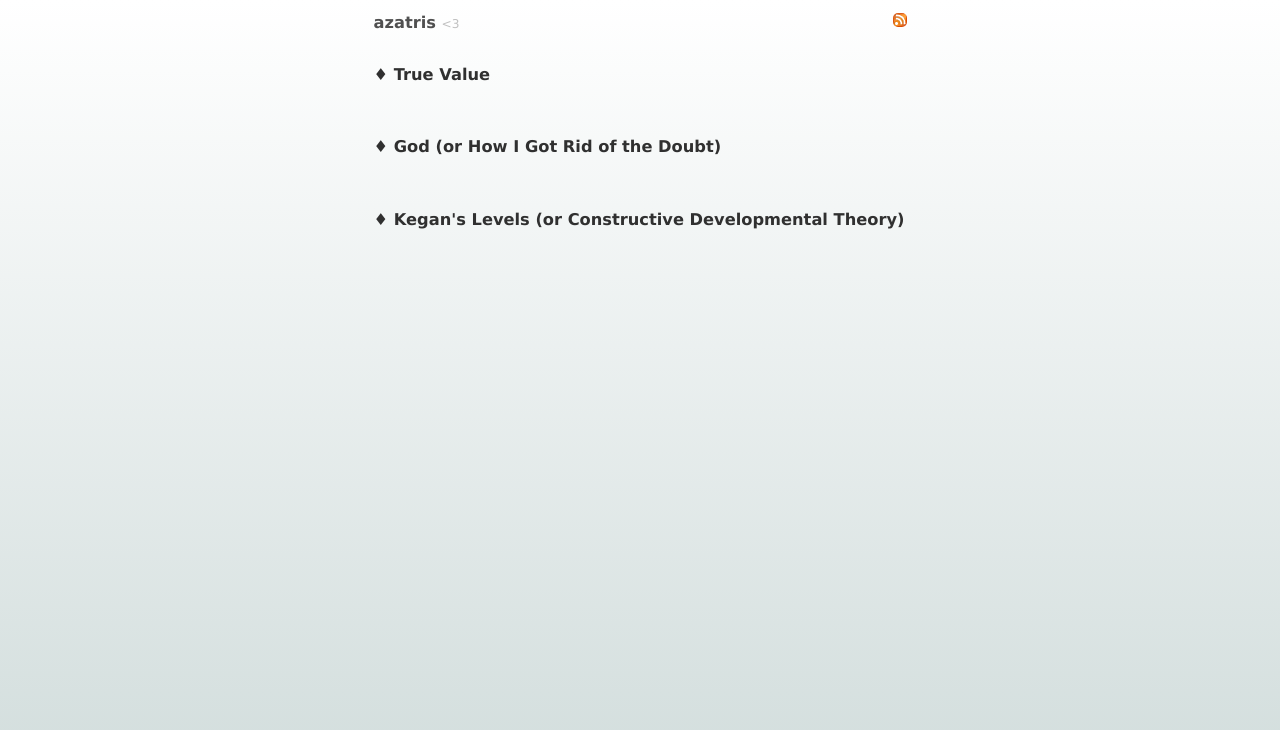
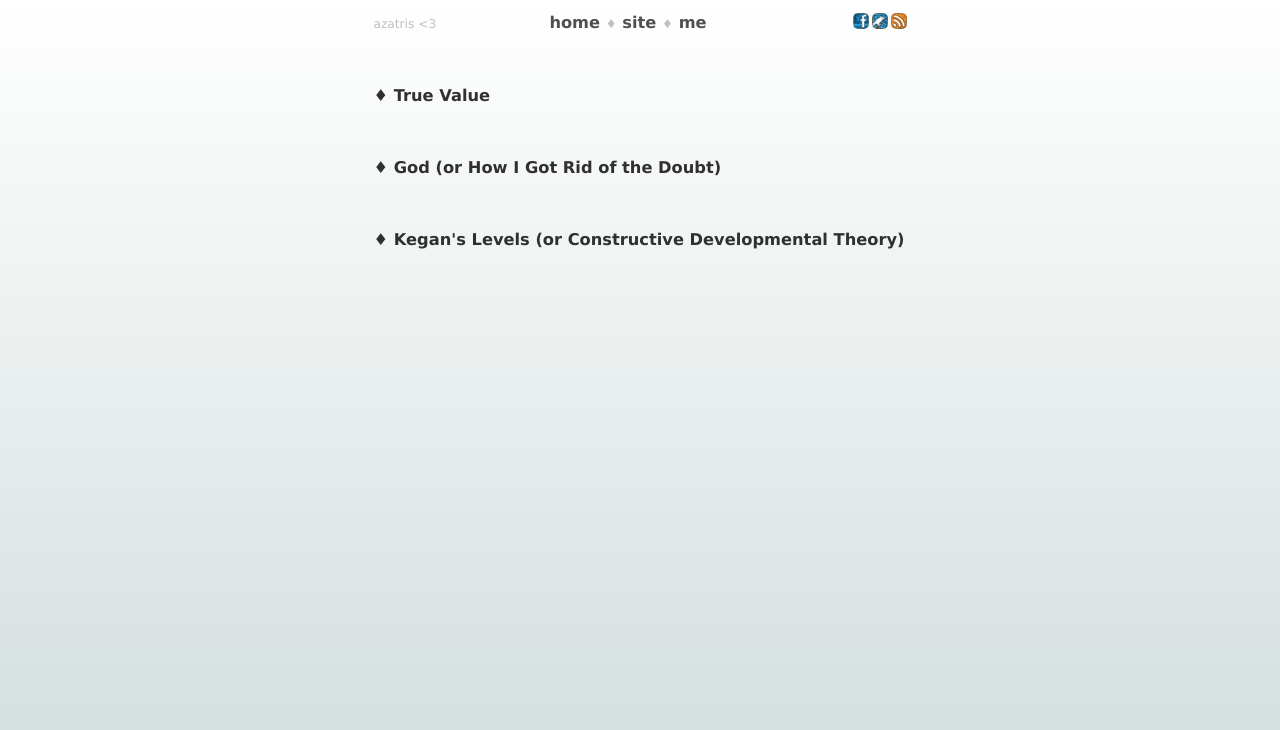
Before and after one commit to azatris/azatris.github.io, a Jekyll site: the page built from index.html, in a window 1280 px wide. Shown: the top 730 px of the page. Built offline with Jekyll 4.4.1, drawn with Linux system fonts in a browser that asks for light colours; the list of posts is cut into pages by our own code.

Commit message:
Add fb, twitter support and site/me links

```diff
--- a/_layouts/default.html
+++ b/_layouts/default.html
@@ -7,16 +7,33 @@
 
     <div class="container content">
       <header class="masthead">
-        <div>
-        <h3 class="left masthead-title">
-          <a href="{{ site.baseurl }}/" title="Home">{{ site.title }}</a>
-          <small>{{ site.tagline }}</small>
-        </h3>
+        <div class="left column-third">
+          <h3 class="masthead-title">
+            <a href="{{ site.baseurl }}/" title="home"><small>{{ site.title }} </small></a>
+            <small>{{ site.tagline }}</small>
+          </h3>
         </div>
-        <div>
-        <h3 class="right masthead-title">
-          <a href="{{ site.baseurl }}/atom.xml" title="Atom feed"><img src="{{ site.baseurl }}/public/feed-icon-14x14.png"></a>
-        </h3>
+        <div class="column-center">
+          <h3 class="masthead-title" id="content">
+            <a href="{{ site.baseurl }}/" title="home">home</a>
+            <small>♦</small>
+            <a href="{{ site.baseurl }}/site" title="what this blog is about">site</a>
+            <small>♦</small>
+            <a href="{{ site.baseurl }}/me" title="who am I">me</a>
+          </h3>
+        </div>
+        <div class="right column-third">
+            <h3 class="masthead-title">
+              <div class="right">
+                <a href="{{ site.baseurl }}/atom.xml" title="Atom feed"><img src="{{ site.baseurl }}/public/rss_16.png"></a>
+              </div>
+              <div class="right">
+                <a href="https://twitter.com/azatris" title="Twitter"><img src="{{ site.baseurl }}/public/twitter_16.png"></a>
+              </div>
+              <div class="right">
+                <a href="https://www.facebook.com/azatris" title="Facebook"><img src="{{ site.baseurl }}/public/facebook_16.png"></a>
+              </div>
+            </h3>
         </div>
       </header>
 
--- a/_sass/_base.scss
+++ b/_sass/_base.scss
@@ -82,12 +82,7 @@ tbody tr:nth-child(odd) th {
   background-color: #f9f9f9;
 }
 
-.left {
-    float: left;
-    width: 50%;
-}
-
-.right {
-    float: right;
-    text-align: right;
-}
+.column-third { width: 33%; }
+.left { float: left; padding-right: 3px }
+.right { float: right; padding-left: 3px }
+.column-center { display: inline-block; width: 33%; }
--- a/_sass/_masthead.scss
+++ b/_sass/_masthead.scss
@@ -24,3 +24,11 @@
     letter-spacing: 0;
   }
 }
+
+.column-left.masthead-title {
+  padding-right: 3px;
+}
+
+.column-right.masthead-title {
+  padding-left: 3px;
+}
```
Also changed, not shown: public/facebook_16.png (added), public/feed-icon-14x14.png (deleted), public/rss_16.png (added), public/twitter_16.png (added).
